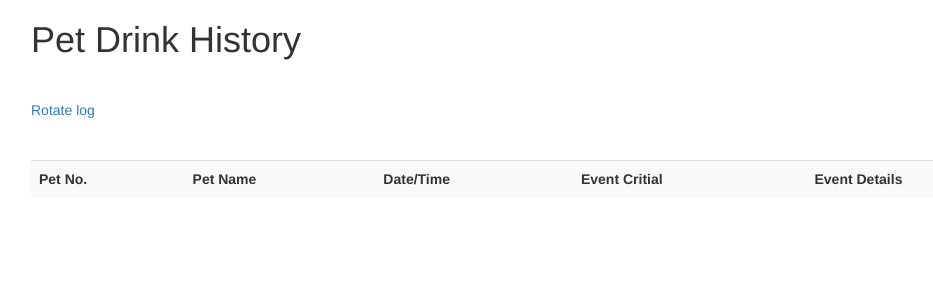
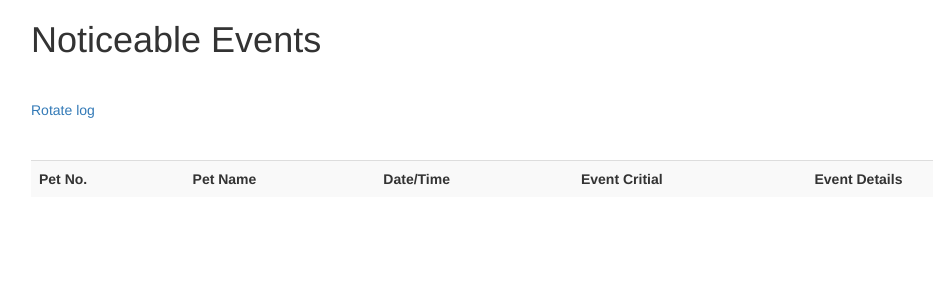
Before and after one commit to xosadmin/cits5506, a Flask app: page /noticeevent in a window 1280 px wide. Shown: the part 52-352 px from the top of the page, without its empty margins (97-1030 px from the left). Run offline with Flask 3, Linux system fonts and the light colour scheme; a user stored in the database is signed in; data comes from the database, SQL or seed files in the repository; data that the repository does not hold is empty; parts of the project's set-up code (start-up, migrations or seed data) failed here and were passed over; some libraries are stand-ins or nearby versions.

Commit message:
Change word descriptions

```diff
--- a/templates/dashboard.html
+++ b/templates/dashboard.html
@@ -76,7 +76,6 @@
             <div class="chart-item">
                 <h2>Water Level in reservoir</h2>
                 <p>Water level in reservoir: <span style="font-weight:bold;" id="waterLevelReserv">Unknown</span></p>
-                <p>&nbsp;</p>
                 <div class="progress">
                     <div id="waterLevelReservoir" class="progress-bar" role="progressbar" aria-valuenow="0" aria-valuemin="0" aria-valuemax="100" style="width:0%">No Data</div>
                 </div>
@@ -91,7 +90,6 @@
                 <h2>Bowl water weight percentage</h2>
                 <p>Maximum Weight: {{maximumWg}} g</p>
                 <p>Current Weight: <span id="bowlWaterCurrent">0</span> g</p>
-                <p>&nbsp;</p>
                 <div class="progress">
                     <div id="bowlWaterLeft" class="progress-bar" role="progressbar" aria-valuenow="0" aria-valuemin="0" aria-valuemax="100" style="width:0%">0%</div>
                 </div>
--- a/templates/eventlist.html
+++ b/templates/eventlist.html
@@ -25,7 +25,7 @@
         </div>
     </nav>
     <div style="width: 80%; margin-left: auto; margin-right: auto;">
-        <h1>Pet Drink History</h1>
+        <h1>Noticeable Events</h1>
         <p>&nbsp;</p>
         <p><a href="/rotatelog/eventlist" title="Rotate Log">Rotate log</a></p>
         <p>&nbsp;</p>
```
